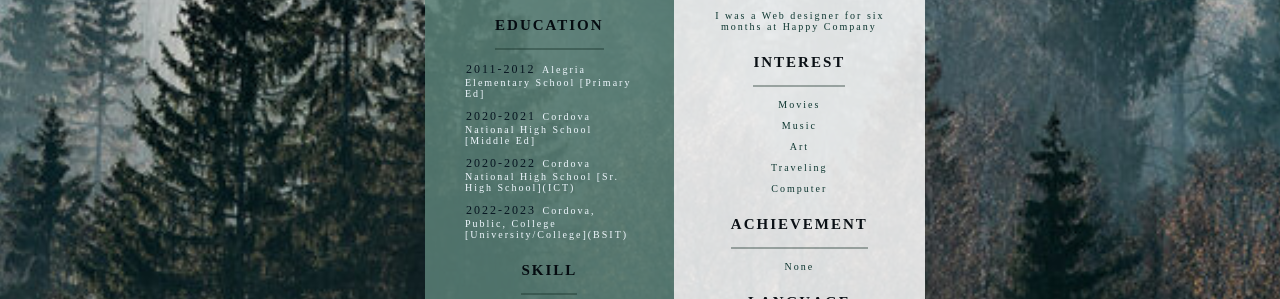
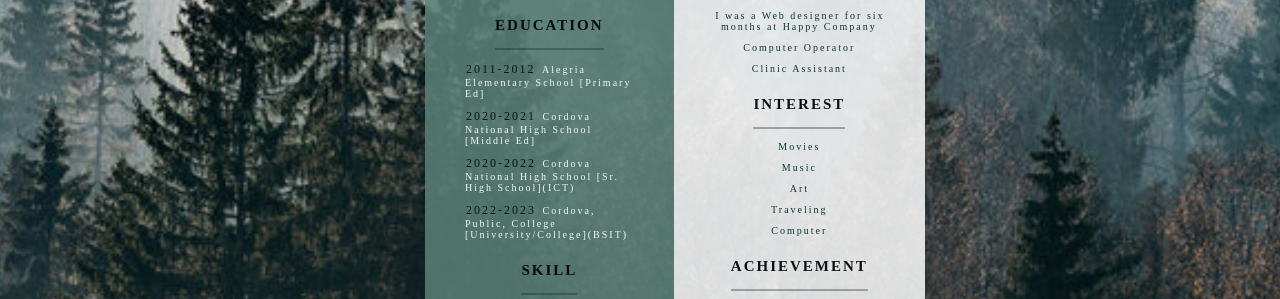
Before and after one commit to teds08/Portfolio, a plain HTML site: page Resume2.html in a window 1280 px wide. Shown: the part 422-721 px from the top of the page. Drawn offline with Linux system fonts and the light colour scheme.

Commit message:
Update Resume2.html

```diff
--- a/Resume2.html
+++ b/Resume2.html
@@ -117,6 +117,12 @@
                         <li>
                             <span class="text1">I was a Web designer for six months at Happy Company</span>
                         </li>
+                        <li>
+                            <span class="text1">Computer Operator</span>
+                        </li>
+                        <li>
+                            <span class="text1">Clinic Assistant</span>
+                        </li>
                         </ul>
                         </div>
                         <div class="suwat1">
```
